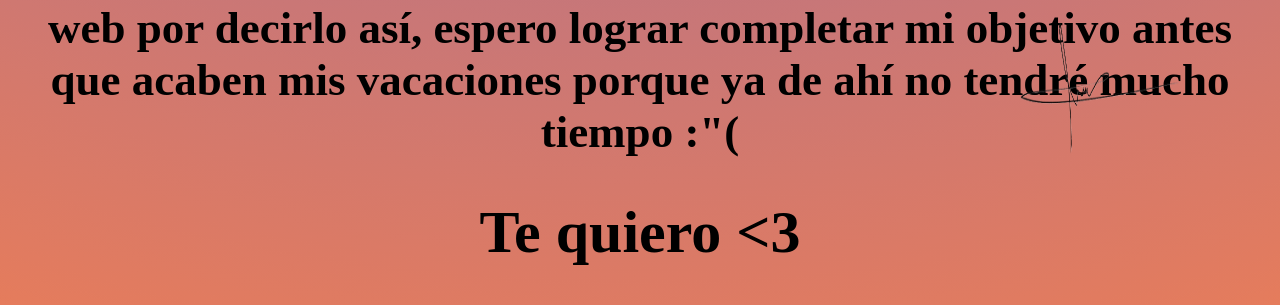
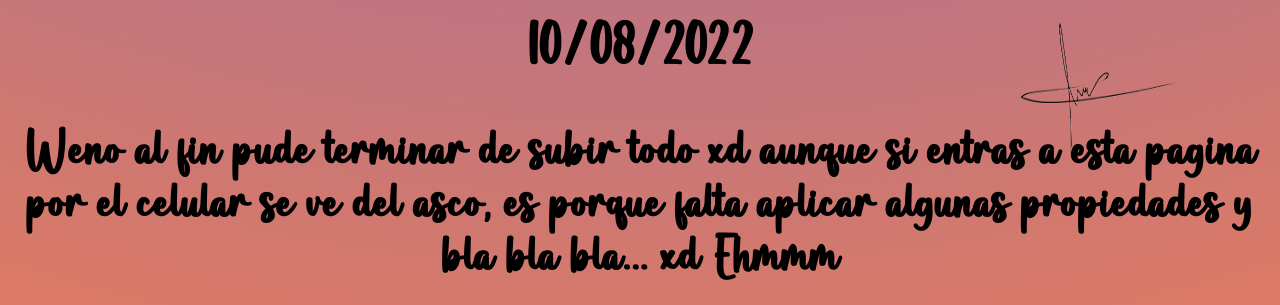
Before and after one commit to Sadboy2oo4/Sadboy2oo4.github.io, a plain HTML site: page index.html in a window 1280 px wide. Shown: the part 4251-4556 px from the top of the page. Drawn offline with Linux system fonts and the light colour scheme; grey boxes are pictures that could not be loaded.

Commit message:
Actualizaciones

```diff
--- a/Style.css
+++ b/Style.css
@@ -1,10 +1,11 @@
 *{
 	box-sizing: border-box;
 }
+@font-face{font-family: themillion; src: url(letra.ttf);}
 body{
 	background: rgb(63,94,251);
 	background: radial-gradient(circle, rgba(63,94,251,1) 0%, rgba(252,128,70,1) 100%);
-	font-family: Bradley Hand ITC;
+	font-family: themillion;
 	font-size: 30px;
 	justify-content: center;
 }
--- a/index.html
+++ b/index.html
@@ -34,6 +34,8 @@
 		<h2>Durante todo este último tiempo, ehmmmm no quiero entrar en detalles, pero si lloré como pendejo. Ahora sí, en fin. Espero te guste este detalle, la neta no sabría que otra cosa hacerte, aún me falta aprender mucho de esto de diseño web y tanta vaina xd Trataré de guardar esta pagina en un servidor donde nunca expire para que puedas al menos guardar este enlace.</h2><br>
 		<h1>09/08/2022</h1>
 		<h2>Al fin pude subir una de las 3 páginas que conforman este sitio web por decirlo así, espero lograr completar mi objetivo antes que acaben mis vacaciones porque ya de ahí no tendré mucho tiempo :"(</h2>
+		<h1>10/08/2022</h1>
+		<h2>Weno al fin pude terminar de subir todo xd aunque si entras a esta página por el celular se ve del asco, es porque falta aplicar algunas propiedades y bla bla bla... xd Ehmmm </h2>
 		<h1>Te quiero <3</h1>
 		<img id="imgtres" src="firma.png">
 		<img id="imgnuno" src="https://th.bing.com/th/id/R.3812d5611aec7fccac95971ca8a0a211?rik=O8UvqR7M0EhoTg&riu=http%3a%2f%2f3.bp.blogspot.com%2f-3gbFh0xEl20%2fVbvqFdoP5WI%2fAAAAAAAAAXw%2fvV0R3JSgxh4%2fs320%2fCF8.png&ehk=0lbdnCf4stdp76QEpSnMa1NjhrA7cXklH1w%2fhYPgEtk%3d&risl=&pid=ImgRaw&r=0">
```
Also changed, not shown: letra.ttf (added).
